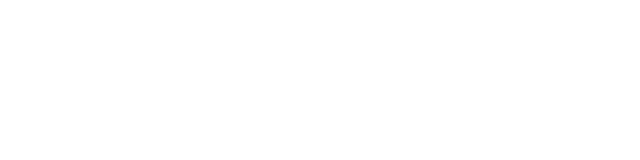
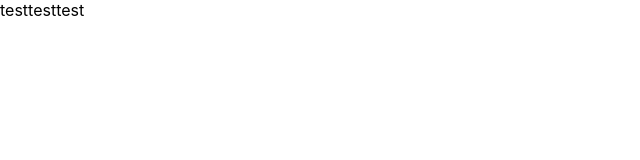
Before and after one commit to sftn0928/LiveEnquete, a Nuxt app: page /Live in a window 1280 px wide. Shown: the top 160 px of the page, without its empty margins (0-640 px from the left). Built offline with nearby package versions, Linux system fonts and the light colour scheme.

Commit message:
Live Test

```diff
--- a/pages/Live.vue
+++ b/pages/Live.vue
@@ -1,4 +1,10 @@
-<template> </template>
-<script></script>
+<template>
+  <div>
+    testtesttest
+  </div>
+</template>
+<script>
+export default {};
+</script>
 
 <style lang="scss" scoped></style>
```
